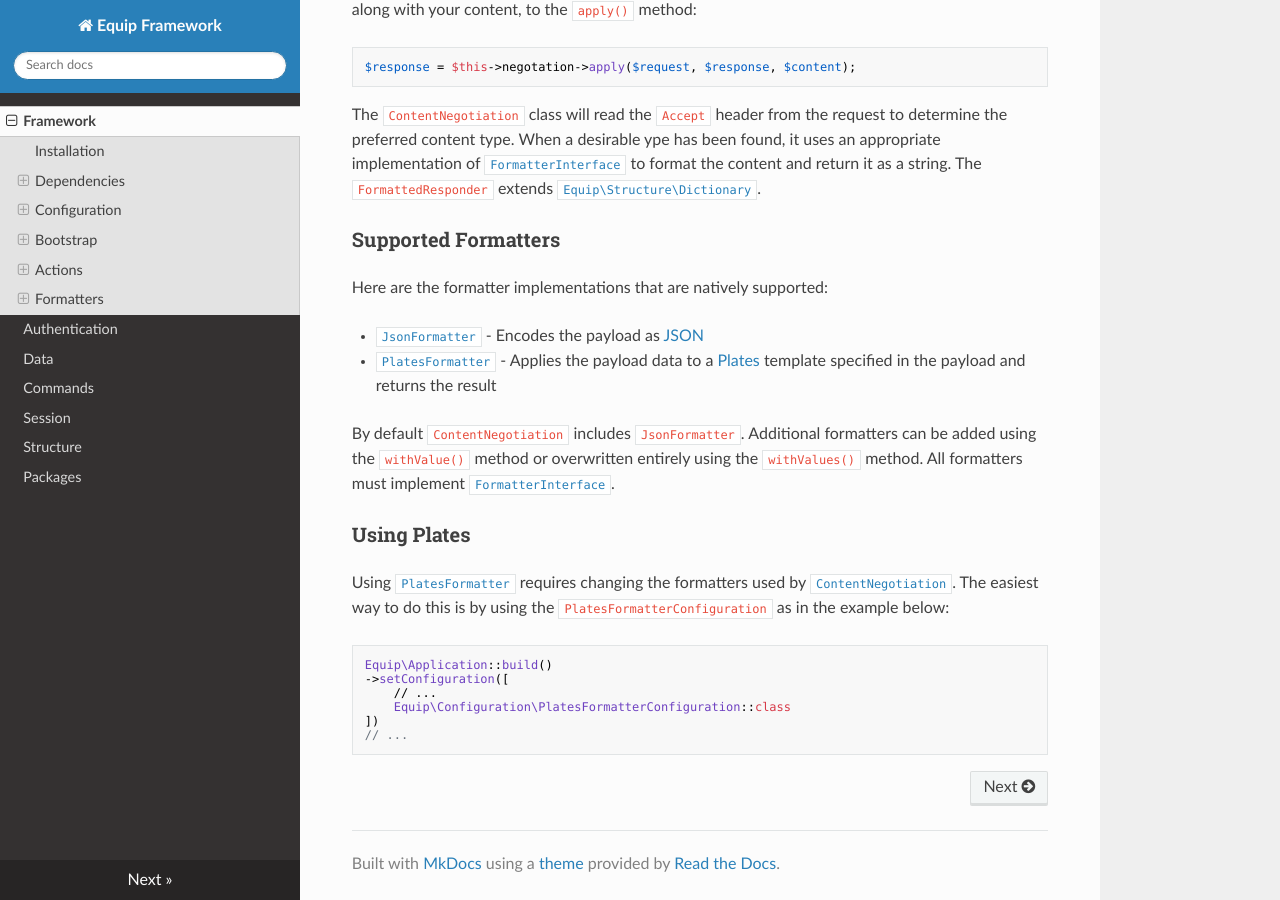
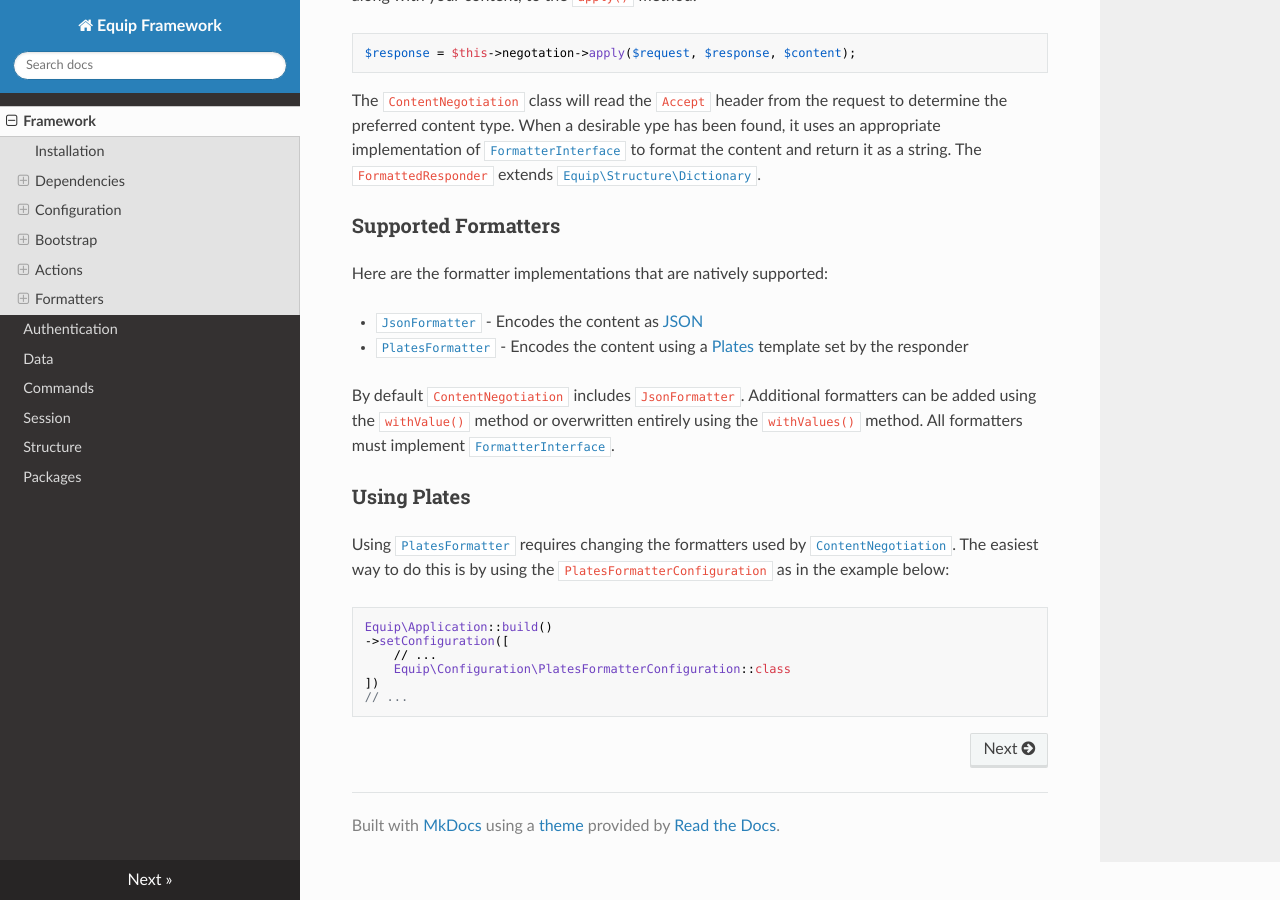
Before and after one commit to equip/framework, an MkDocs documentation site: the page built from docs/index.md, in a window 1280 px wide and 900 px high, scrolled down 11816 px. Built offline with MkDocs 1.6.1, drawn with Linux system fonts in a browser that asks for light colours; nearby versions of some CDN libraries; old or Windows-style settings are respelled for this version of MkDocs; some of the changed text lies outside the part shown.

Commit message:
Remove payload references from docs
Refs #80

```diff
--- a/docs/index.md
+++ b/docs/index.md
@@ -554,8 +553,8 @@ The `ContentNegotiation` class will read the `Accept` header from the request to
 
 Here are the formatter implementations that are natively supported:
 
-* [`JsonFormatter`](https://github.com/equip/framework/blob/master/src/Formatter/JsonFormatter.php) - Encodes the payload as [JSON](http://www.json.org/)
-* [`PlatesFormatter`](https://github.com/equip/framework/blob/master/src/Formatter/PlatesFormatter.php) - Applies the payload data to a [Plates](http://platesphp.com/) template specified in the payload and returns the result
+* [`JsonFormatter`](https://github.com/equip/framework/blob/master/src/Formatter/JsonFormatter.php) - Encodes the content as [JSON](http://www.json.org/)
+* [`PlatesFormatter`](https://github.com/equip/framework/blob/master/src/Formatter/PlatesFormatter.php) - Encodes the content using a [Plates](http://platesphp.com/) template set by the responder
 
 By default `ContentNegotiation` includes `JsonFormatter`. Additional formatters can be added using the `withValue()` method or overwritten entirely using the `withValues()` method. All formatters must implement [`FormatterInterface`](https://github.com/equip/framework/blob/master/src/Formatter/FormatterInterface.php).
 
```
Also changed, not shown: other parts of docs/index.md (+0 -1 lines).
